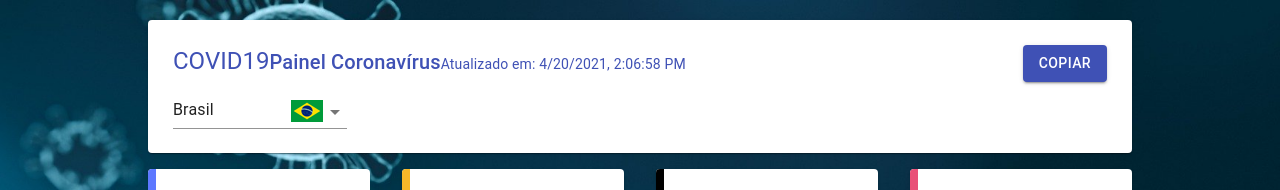
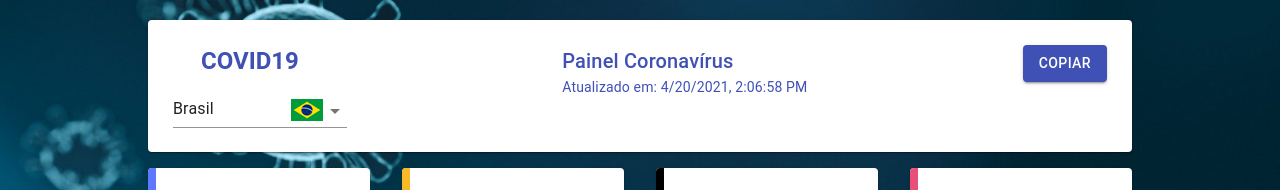
Before and after one commit to Jodecir/covid19-dio, a React (Create React App) app: page / in a window 1280 px wide. Shown: the top 190 px of the page. Built offline with nearby package versions, Linux system fonts and the light colour scheme; no server answers; the HTML template or start-up script is replaced by a standard one.

Commit message:
panel spacing fixed

```diff
--- a/src/containers/Main/components/Panel.jsx
+++ b/src/containers/Main/components/Panel.jsx
@@ -54,14 +54,23 @@ function Panel({ updateAt, onChange, data, country, getCoviddata }) {
     <Card>
       <CardPanelContentStyled>
         <div>
-          <Typography variant="h5" component="span" color="primary">COVID19</Typography>
-          <Typography variant="h6" component="span" color="primary">Painel Coronavírus</Typography>
-          <Typography variant="body2" component="span" color="primary">Atualizado em: {updateAt}</Typography>
+          <Typography
+            style={{
+              marginLeft: '28px',
+              fontSize: '24px',
+              fontWeight: '600'
+            }}
+            variant="h5" component="span" color="primary">COVID19
+          </Typography>
           <div className="pt-2">
             <Select onChange={onChange} value={country}>
               {COUNTRIES.map(renderCountries)}
             </Select>
           </div>
+        </div>
+        <div>
+          <Typography variant="h6" component="span" color="primary">Painel Coronavírus</Typography><br></br>
+          <Typography variant="body2" component="span" color="primary">Atualizado em: {updateAt}</Typography>
         </div>
         {navigatorHasShare ? renderShareButton : renderCopyButton}
       </CardPanelContentStyled>
```
